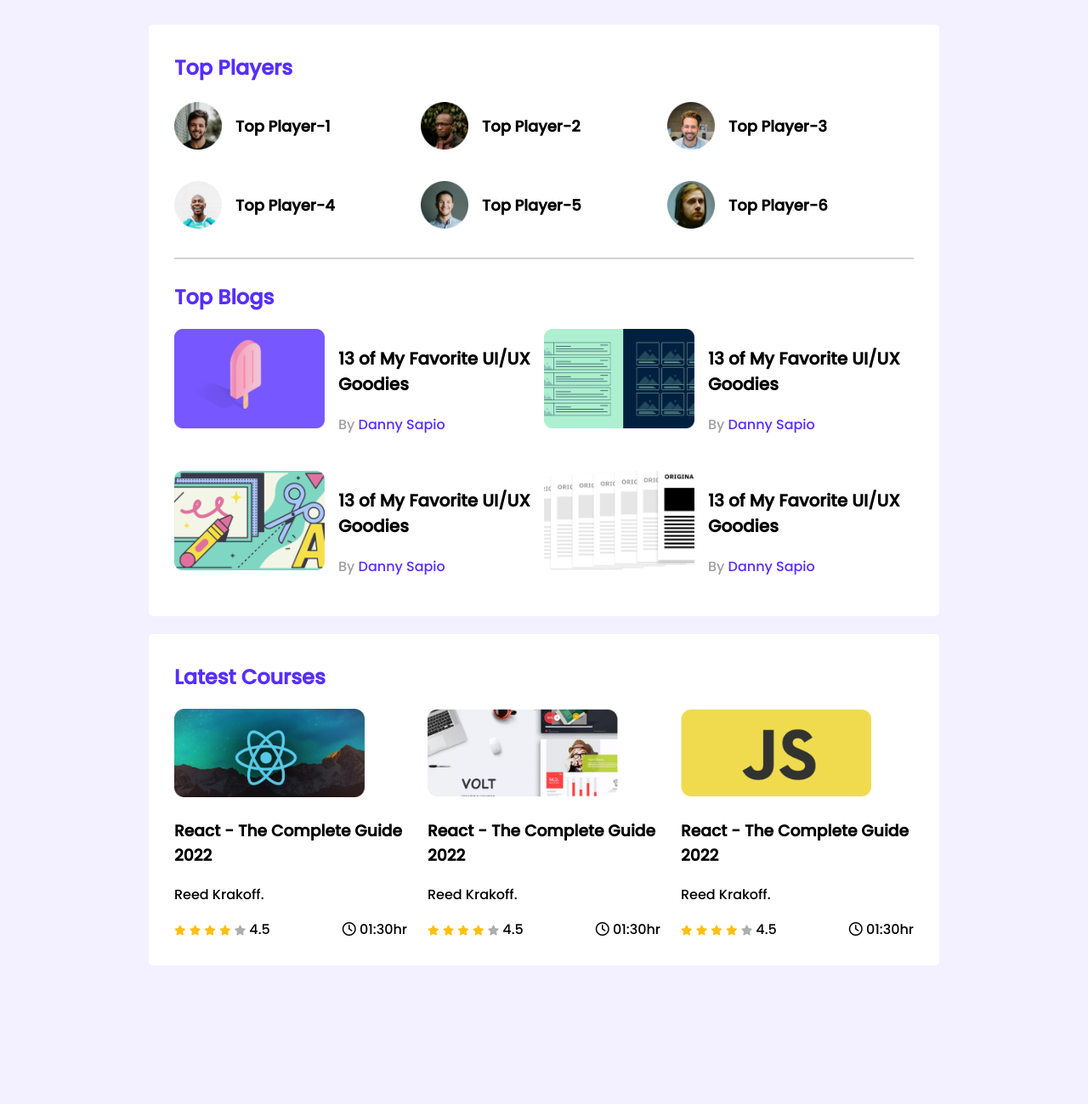
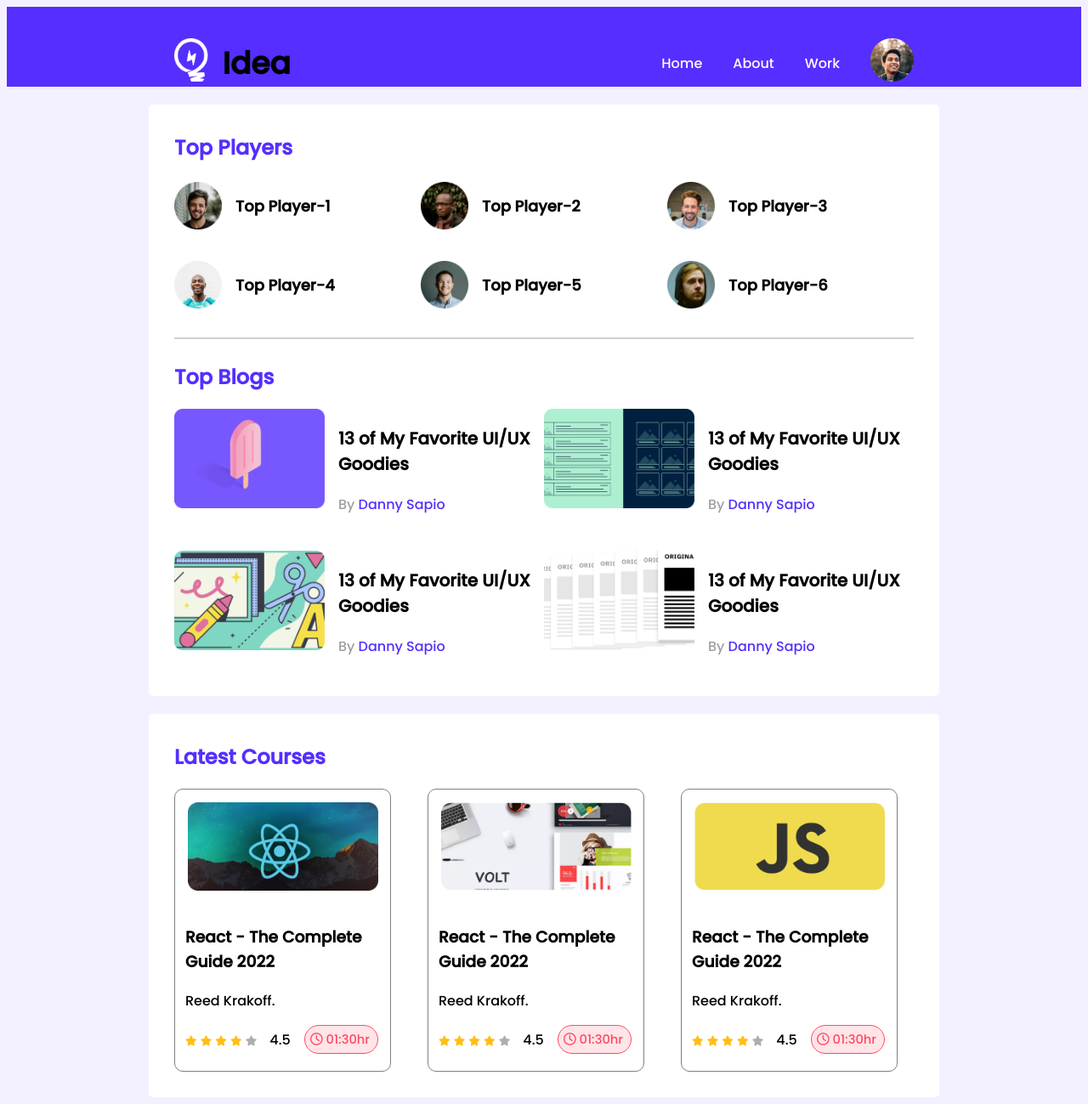
Before and after one commit to Sanjoy1210/leader-board-css3, a plain HTML site: page index.html in a window 1280 px wide. Shown: the whole page at 85% size. Before the commit the page ends 1144 px from the top, so only its background shows below. Drawn offline with Linux system fonts and the light colour scheme.

Commit message:
some changes

```diff
--- a/index.html
+++ b/index.html
@@ -14,8 +14,27 @@
 
 <body>
     <!-- header start -->
-    <header>
-
+    <header class="header">
+        <nav class="navbar-container">
+            <div class="logo-container">
+                <div class="logo"><img src="images/icons/logo.png" alt=""></div>
+                <div class="title">
+                    <h2>Idea</h2>
+                </div>
+            </div>
+            <div class="menubar">
+                <div class="menu-items">
+                    <ul>
+                        <li><a href="">Home</a></li>
+                        <li><a href="">About</a></li>
+                        <li><a href="">Work</a></li>
+                    </ul>
+                </div>
+                <div class="profile">
+                    <img src="images/icons/profile.png" alt="">
+                </div>
+            </div>
+        </nav>
     </header>
     <!-- header end -->
     <!-- main start -->
--- a/styles/style.css
+++ b/styles/style.css
@@ -6,7 +6,7 @@ body {
     font-family: 'Poppins', sans-serif;
     background-color: #F3F1FF;
 }
-main {
+main, .header {
     display: flex;
     flex-direction: column;
     align-items: center;
@@ -23,6 +23,43 @@ hr {
     margin-bottom: 27px;
 }
 
+/* Header Section Style */
+/* Logo style */
+.header {
+    background-color: #562EFF;
+    height: 94px;
+}
+.navbar-container {
+    display: flex;
+    width: 870px;
+    justify-content: space-between;
+}
+.logo-container, .menubar, .menubar ul {
+    display: flex;
+    align-items: center;
+    margin: 9px 0;
+}
+.logo img {
+    width: 40.42px;
+    height: 51px;
+    margin-right: 16px;
+}
+.title {
+    font-size: 24px;
+}
+.menubar ul li {
+    list-style: none;
+    margin-right: 36px;
+}
+.menubar li a {
+    text-decoration: none;
+    font-size: 16px;
+    color: #ffffff;
+}
+.menubar img {
+    width: 51px;
+    height: 51px;
+}
 /* top players style */
 .top-players {
     margin-bottom: 30px;
@@ -85,15 +122,31 @@ hr {
     grid-template-columns: repeat(3, 1fr);
     grid-column-gap: 24px;
 }
-
+.course {
+    width: 253px;
+    border: 1px solid gray;
+    border-radius: 10px;
+}
+.course-banner {
+    text-align: center;
+    padding: 15px 0;
+}
 .course .course-banner img {
     width: 224px;
     height: 104px;
+    text-align: center;
+}
+.course-detail {
+    padding-left: 12px;
 }
 .course-info {
     display: flex;
     align-items: center;
     justify-content: space-between;
+    padding-bottom: 20px;
+}
+.course-info span {
+    margin-left: 11px;
 }
 .fa-star {
     font-size: 12px;
@@ -104,7 +157,17 @@ hr {
 .fa-star.empty {
     color: #AEAEAE;
 }
-
+.course-duration {
+    width: 73px;
+    height: 20px;
+    margin-right: 14px;
+    background-color: #FFE4E8;
+    color: #FF4A60;
+    font-size: 14.6913px;
+    border: 1px solid #FF4A60;
+    border-radius: 50px;
+    padding: 6px;
+}
 /* Media Queries */
 /* Mobile Devices */
 @media only screen and (max-width: 688px) {
```
